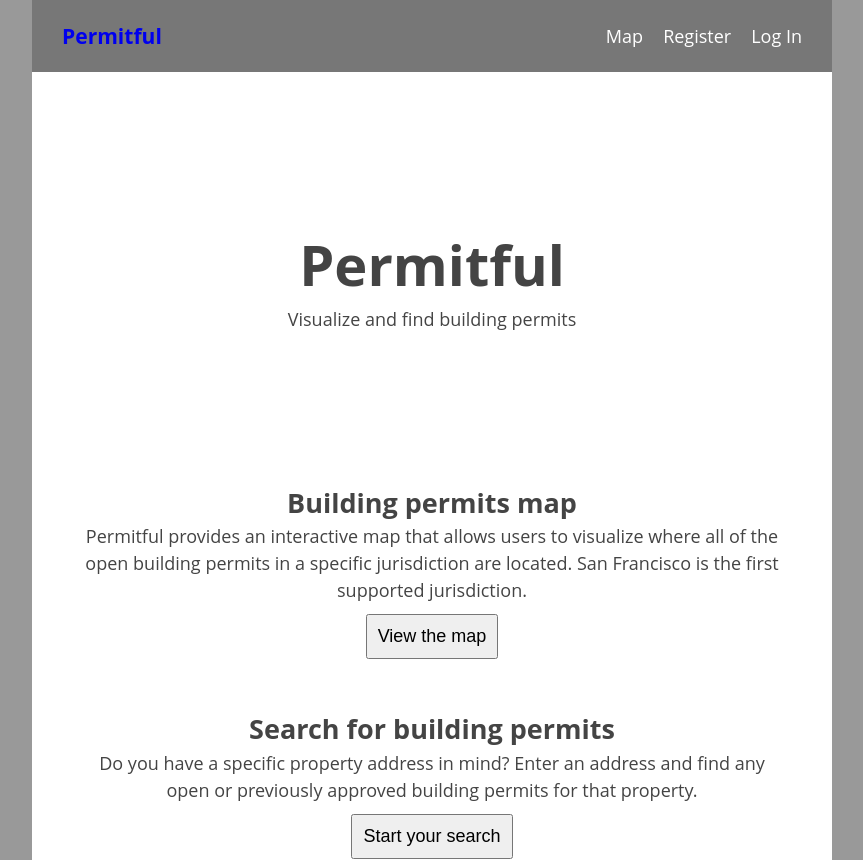
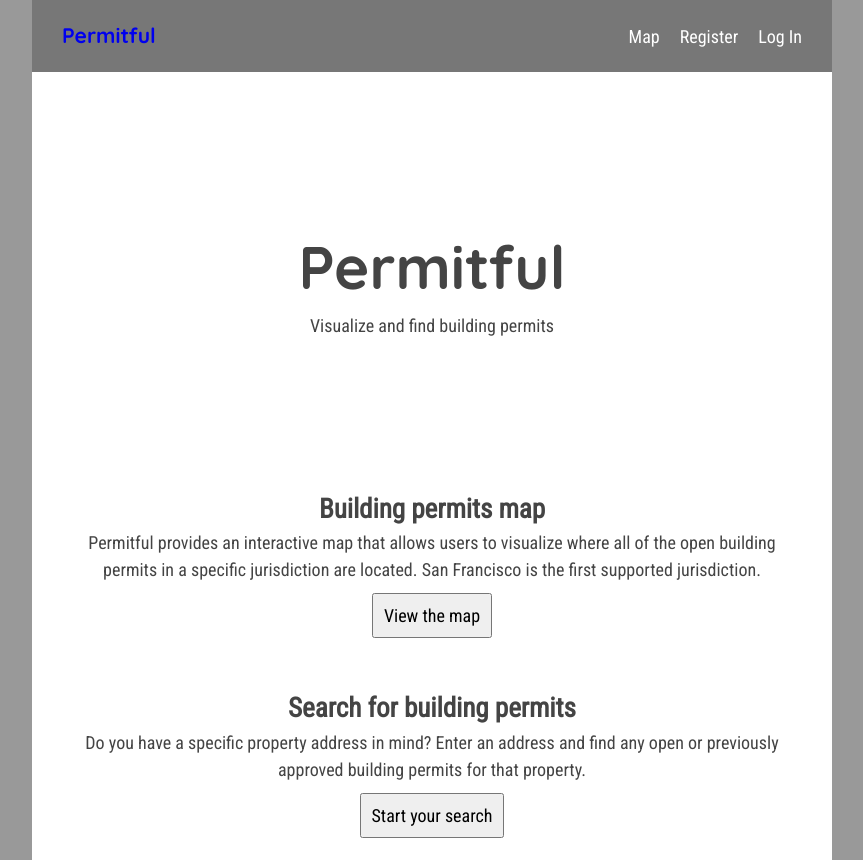
Before and after one commit to gavinmgrant/permitful-client, a React (Create React App) app: page / in a window 1280 px wide. Shown: the top 860 px of the page, without its empty margins (208-1071 px from the left). Built offline with nearby package versions, Linux system fonts and the light colour scheme.

Commit message:
font family update

```diff
--- a/public/index.html
+++ b/public/index.html
@@ -7,9 +7,10 @@
     <meta name="theme-color" content="#000000" />
     <meta
       name="description"
-      content="Web site created using create-react-app"
+      content="An app to visualize and find building permits."
     />
     <link rel="apple-touch-icon" href="%PUBLIC_URL%/logo192.png" />
+    <link href="https://fonts.googleapis.com/css2?family=Quicksand:wght@700&family=Roboto+Condensed&display=swap" rel="stylesheet">
     <!--
       manifest.json provides metadata used when your web app is installed on a
       user's mobile device or desktop. See https://developers.google.com/web/fundamentals/web-app-manifest/
@@ -24,7 +25,7 @@
       work correctly both with client-side routing and a non-root public URL.
       Learn how to configure a non-root public URL by running `npm run build`.
     -->
-    <title>React App</title>
+    <title>Permitful</title>
   </head>
   <body>
     <noscript>You need to enable JavaScript to run this app.</noscript>
--- a/src/components/NavBar/NavBar.css
+++ b/src/components/NavBar/NavBar.css
@@ -29,6 +29,7 @@ li {
 .logo {
     text-decoration: none;
     padding: 10px;
+    font-family: 'Quicksand', sans-serif;
 }
 
 .logo:visited {
--- a/src/index.css
+++ b/src/index.css
@@ -1,6 +1,7 @@
 * {
   box-sizing: border-box;
   margin: 0;
+  font-family: 'Roboto Condensed', sans-serif;
 }
 
 html {
@@ -11,12 +12,8 @@ html {
 
 body {
   margin: 0;
-  font-family: -apple-system, BlinkMacSystemFont, 'Segoe UI', 'Roboto', 'Oxygen',
-    'Ubuntu', 'Cantarell', 'Fira Sans', 'Droid Sans', 'Helvetica Neue',
-    sans-serif;
   -webkit-font-smoothing: antialiased;
   -moz-osx-font-smoothing: grayscale;
-  font-family: "Open Sans", sans-serif;
   font-size: 18px;
   color: #444444;
   background-color: white;
@@ -37,12 +34,14 @@ button {
   font-size: 18px;
   padding: 10px;
   margin-top: 10px;
+  font-family: 'Roboto Condensed', sans-serif;
 }
 
 input {
   width: 100%;
   padding: 10px;
   font-size: 18px;
+  font-family: 'Roboto Condensed', sans-serif;
 }
 
 select {
@@ -56,7 +55,8 @@ button:hover {
 }
 
 h1 {
-  font-size: 56px;
+  font-size: 60px;
+  font-family: 'Quicksand', sans-serif;
 }
 
 .input-typ {
```
